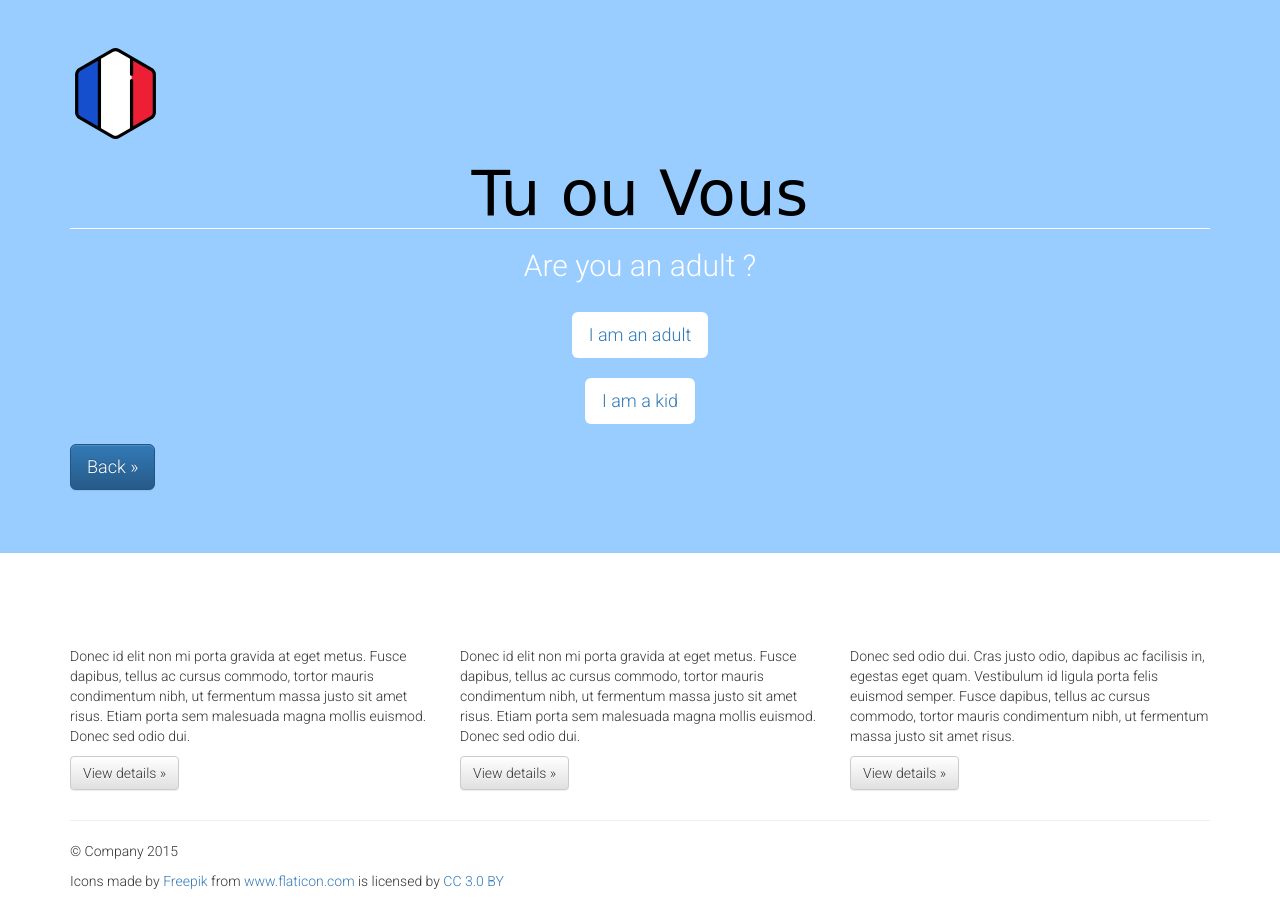
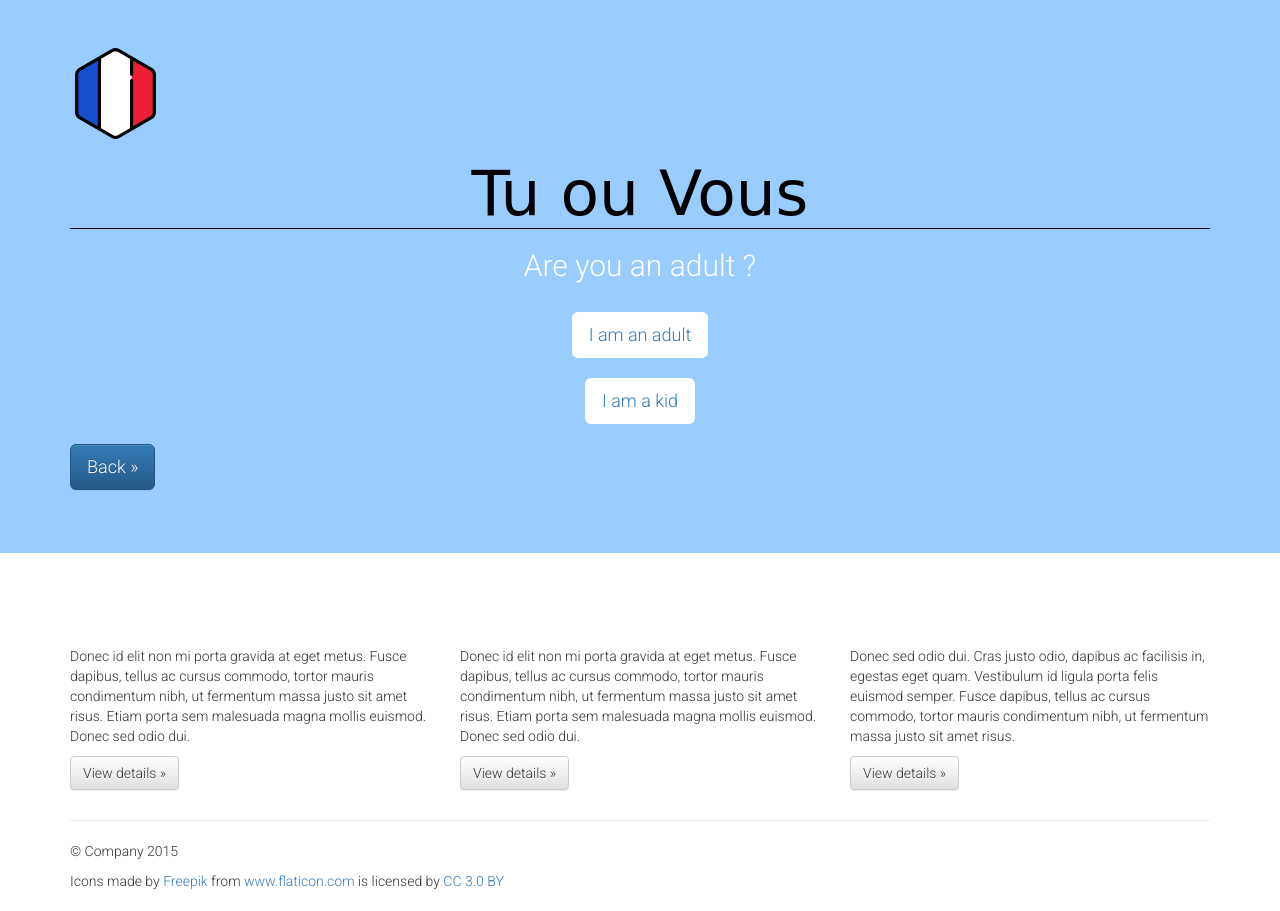
Before and after one commit to ady0906/tuvousspa, a plain HTML site: page index.html in a window 1280 px wide. Drawn offline with nearby package versions, Linux system fonts and the light colour scheme; a web font is replaced by a local one.

Commit message:
small color change

```diff
--- a/css/main.css
+++ b/css/main.css
@@ -12,7 +12,7 @@ h1 {
   font-family: 'Shrikhand', cursive !important;
   color: black !important;
   text-align: center;
-  border-bottom: thin solid #FFF;
+  border-bottom: thin solid black;
   border-width: 1px;
 }
 
```
